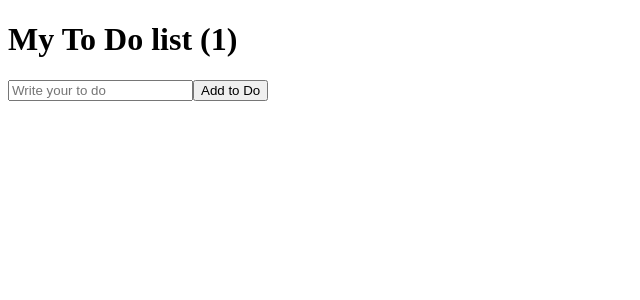
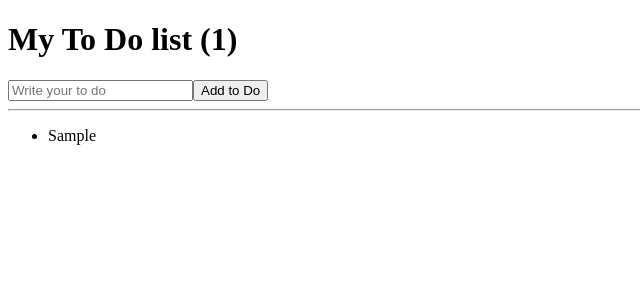
Before and after one commit to woongkiKim/createReactApp-starter, a React (Create React App) app: page / in a window 1280 px wide. Both pictures are taken after typing "Sample" into the empty fields and a click on the button "Add to Do". Shown: the top 300 px of the page, without its empty margins (0-640 px from the left). Built offline with nearby package versions, Linux system fonts and the light colour scheme.

Commit message:
7.1 ToDo list 만들기 + 데이터 보내는 2가지 방식

```diff
--- a/src/App.js
+++ b/src/App.js
@@ -12,11 +12,12 @@
       return;
     }
     setToDoList((currentArray) => [toDo, ...currentArray]); // 사용법임. "..."은 currentArray를 가져오란 뜻
-    setTodo("");
+    setTodo(""); // 의미: setTodo의 값이 "" 이면, toDo가 비어있는 String 값이 될거라는 의미
   };
   // toDo를 받을 수 있는 array
   const [toDoList, setToDoList] = useState([]);
   console.log(toDoList);
+  console.log(toDoList.map((item, index) => <li key={index}>{item}</li>));
   return (
     <div>
       <h1>My To Do list ({toDoList.length})</h1>
@@ -29,6 +30,12 @@
         />
         <button>Add to Do</button>
       </form>
+      <hr />
+      <ul>
+        {toDoList.map((item, index) => (
+          <li key={index}>{item}</li>
+        ))}
+      </ul>
     </div>
   );
 }
```
